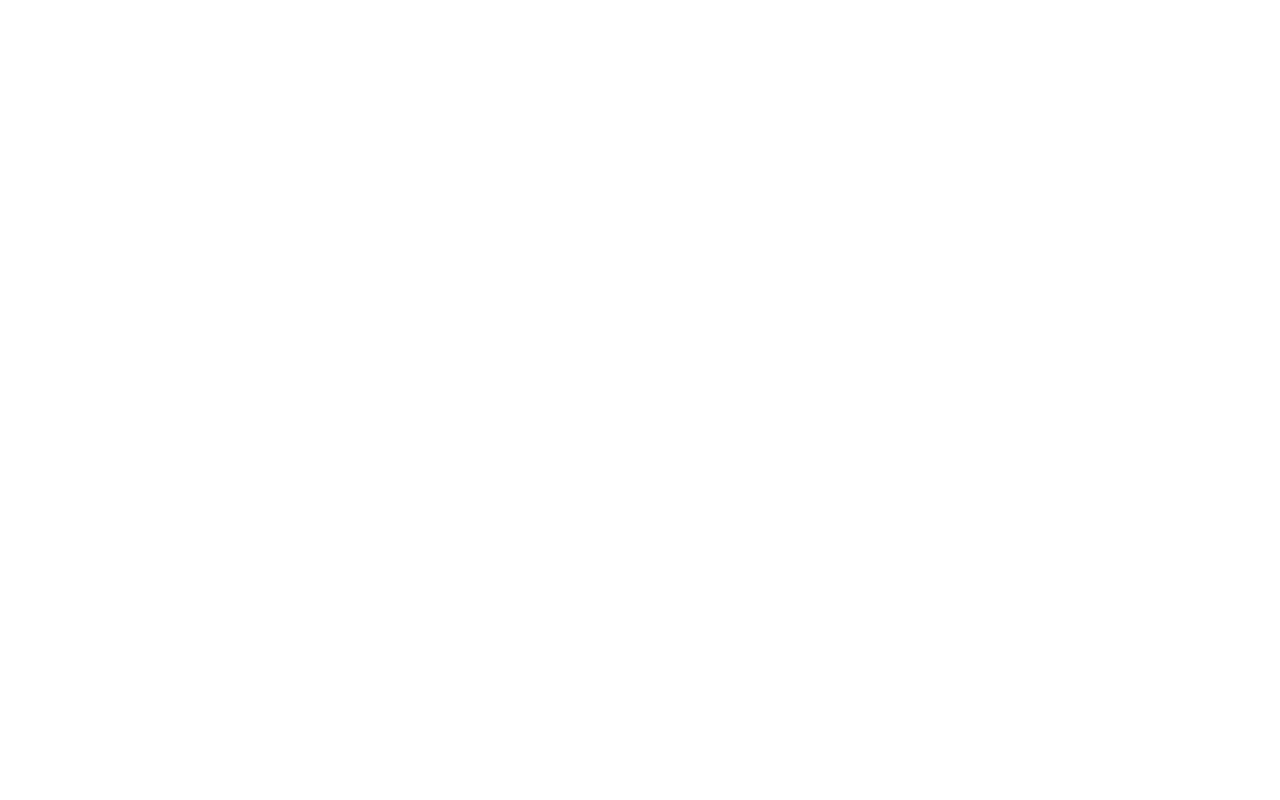
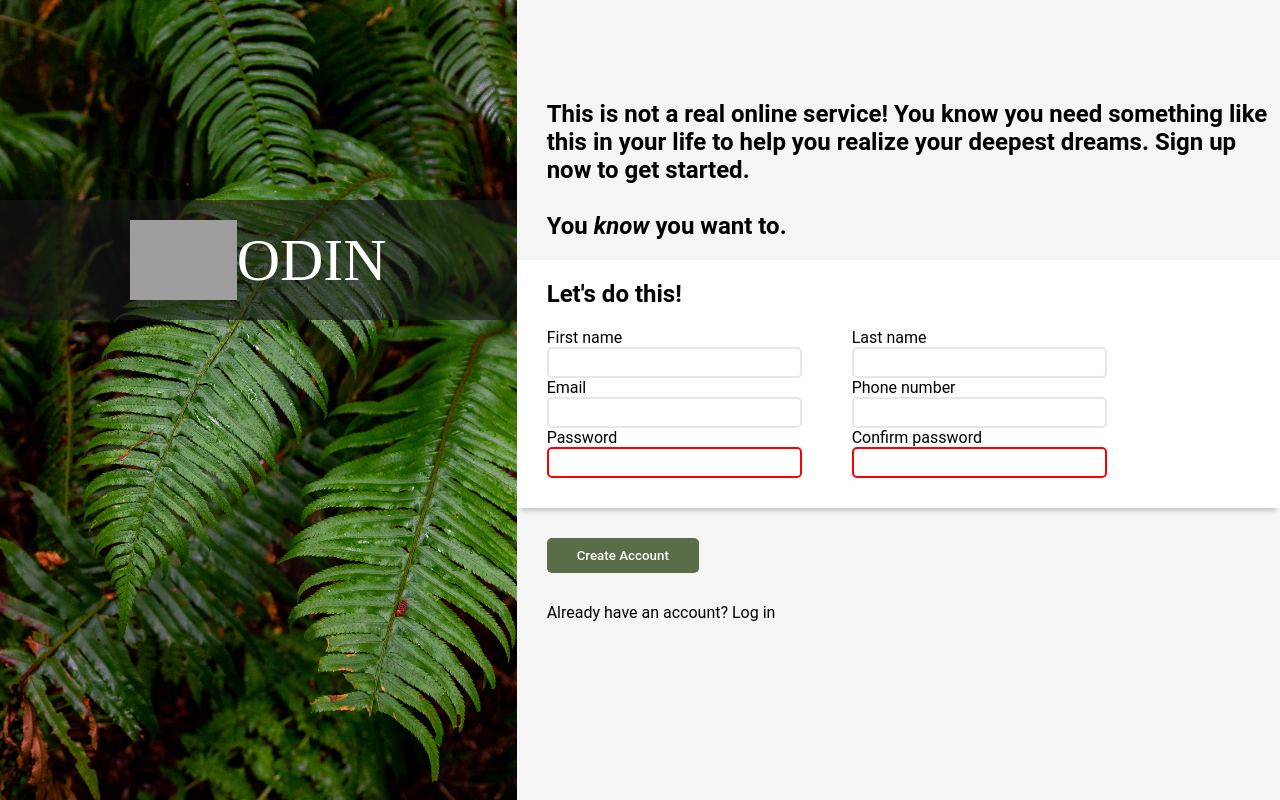
Before and after one commit to vmvn/sign-up, a plain HTML site: page index.html in a window 1280 px wide. Drawn offline with Linux system fonts and the light colour scheme; grey boxes are pictures that could not be loaded; a web font is replaced by a local one.

Commit message:
Horrible ass sign-up page

```diff
--- a/index.html
+++ b/index.html
@@ -8,6 +8,42 @@
   <link rel="stylesheet" href="styles.css">
 </head>
 <body>
-
+  <div class="sidebar">
+    <div class="background">
+      <img src="https://cdn.statically.io/gh/TheOdinProject/curriculum/5f37d43908ef92499e95a9b90fc3cc291a95014c/html_css/project-sign-up-form/odin-lined.png" alt="logo" class="logo">
+      <div class="odin">ODIN</div>
+    </div>
+  </div>
+  <div class="main">
+    <div class="text">
+      This is not a real online service! You know you need something like this in your life to help you realize your deepest dreams. Sign up now to get started. <br><br>
+      You <em>know</em> you want to.
+    </div>
+    <form action="">
+      <div class="container">
+        <h2>Let's do this!</h2>
+        <div class="flex">
+          <div class="left">
+            <label for="first-name">First name</label>
+            <input id="first-name" type="text">
+            <label for="email">Email</label>
+            <input id="email" type="email">
+            <label for="password">Password</label>
+            <input id="password" type="password" required>
+          </div>
+          <div class="right">
+            <label for="last-name">Last name</label>
+            <input id="last-name" type="text">
+            <label for="phone-number">Phone number</label>
+            <input id="phone-number" type="tel">
+            <label for="confirm-password">Confirm password</label>
+            <input id="confirm-password" type="password" required>
+          </div>
+        </div>
+      </div>
+      <button>Create Account</button>
+    </form>
+    <div class="login">Already have an account? Log in</div>
+  </div>
 </body>
 </html>
--- a/styles.css
+++ b/styles.css
@@ -0,0 +1,100 @@
+@font-face {
+  font-family: "Norse Bold";
+  src: url("https://cdn.statically.io/gh/TheOdinProject/theodinproject/efdc2888072f409e687d31dc580595dbe4fe0ff4/app/assets/fonts/Norse-Bold.otf")
+}
+
+html {
+  background-color: rgb(245,245,245);
+}
+
+html * {max-height:1000000px; font-family: Roboto}
+
+.sidebar {
+  background-image: url("./halie-west-unsplash.jpg");
+  background-size: 100% 100%;
+  background-repeat: no-repeat;
+  display: flex;
+  flex-direction: column;
+  justify-content: space-between;
+  height: 100vh;
+}
+
+body {
+  display: flex;
+  padding: 0;
+  margin: 0;
+}
+
+.odin {
+  color: white;
+  font-family: "Norse Bold";
+  font-size: 60px;
+}
+
+.background {
+  background-color: rgba(24,24,24,0.6);
+  display: flex;
+  justify-content: center;
+  align-items: center;
+  margin-top: 200px;
+  padding: 20px 130px;
+}
+
+.logo {
+  height: 80px;
+}
+
+.text {
+  font-family: Roboto;
+  font-size: 24px;
+  font-weight: 600;
+  padding-left: 30px;
+  margin-bottom: 20px;
+}
+
+.flex {
+  display: flex;
+  gap: 50px
+}
+
+input {
+  display: block;
+  font-size: 18px;
+  border: 2px solid #E5E7EB;
+  border-radius: 5px;
+  height: 25px;
+}
+
+input:invalid {
+  border-color: red !important;
+}
+
+input:focus {
+  outline: none;
+  border: 2px solid blue !important;
+  box-shadow: 0 0 4px rgba(143,143,143,0.51);
+}
+
+.container {
+  background-color: white;
+  box-shadow: 0 7px 4px -4px rgb(200,200,200);
+  padding: 0.05px 0 30px 30px;
+}
+
+button {
+  background-color: #596D48;
+  color: white;
+  font-weight: 500;
+  border-radius: 5px;
+  border: none;
+  padding: 10px 30px;
+  margin: 30px;
+}
+
+.main {
+  padding-top: 100px;
+}
+
+.login {
+  padding-left: 30px;
+}
```
Also changed, not shown: halie-west-unsplash.jpg (added).
